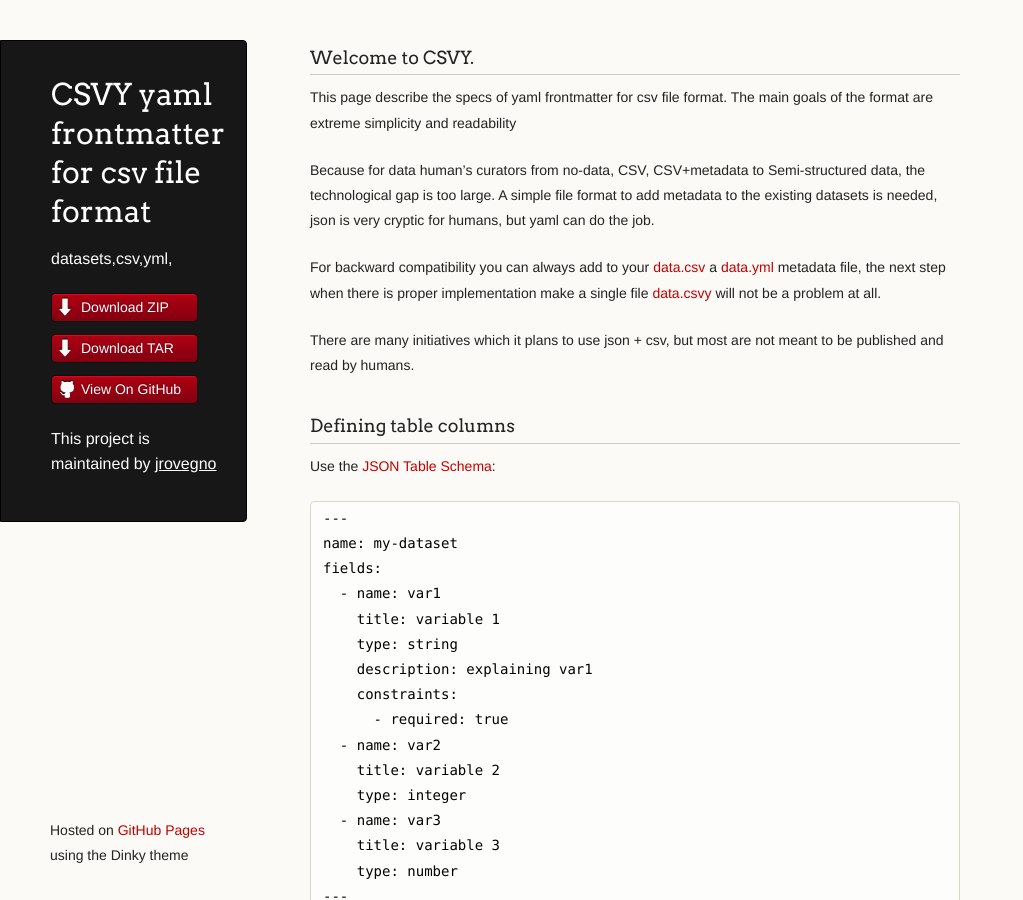
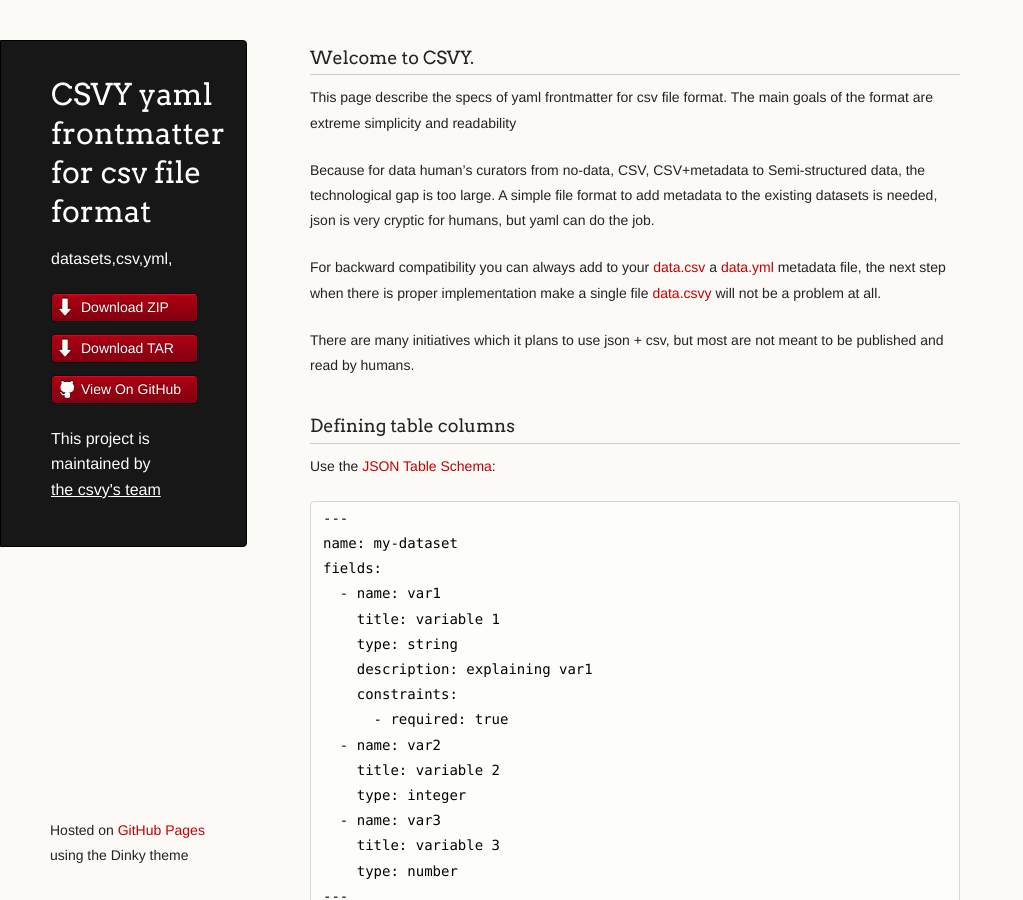
Before and after one commit to csvy/csvy.github.io, a Jekyll site: the page built from index.md, in a window 1280 px wide and 900 px high. Shown: the whole window, without its empty margins (0-1023 px from the left). Built offline with Jekyll 4.4.1, drawn with Linux system fonts in a browser that asks for light colours.

Commit message:
Change reference to csvy's team

```diff
--- a/_config.yml
+++ b/_config.yml
@@ -4,7 +4,7 @@
 title : CSVY yaml frontmatter for csv file format
 tagline: datasets,csv,yml,
 author :
-  name : Name Lastname
+  name : CSVY's Team
   email : blah@email.test
-  github : jrovegno
+  github : csvy
   twitter : jrovegno
--- a/_layouts/index.html
+++ b/_layouts/index.html
@@ -3,7 +3,7 @@
   <head>
     <meta charset="utf-8">
     <meta http-equiv="X-UA-Compatible" content="chrome=1">
-    <title>CSVY yaml frontmatter for csv file format  by jrovegno</title>
+    <title>CSVY yaml frontmatter for csv file format</title>
 
     <link rel="stylesheet" href="stylesheets/styles.css">
     <link rel="stylesheet" href="stylesheets/github-light.css">
@@ -16,7 +16,7 @@
   <body>
     <div class="wrapper">
       <header>
-        <h1 class="header">CSVY yaml frontmatter for csv file format </h1>
+        <h1 class="header">CSVY yaml frontmatter for csv file format</h1>
         <p class="header">datasets,csv,yml,</p>
 
         <ul>
@@ -25,7 +25,7 @@
           <li><a class="buttons github" href="https://github.com/csvy">View On GitHub</a></li>
         </ul>
 
-        <p class="header">This project is maintained by <a class="header name" href="https://github.com/jrovegno">jrovegno</a></p>
+        <p class="header">This project is maintained by <a class="header name" href="https://github.com/csvy">the csvy's team</a></p>
 
 
       </header>
```
